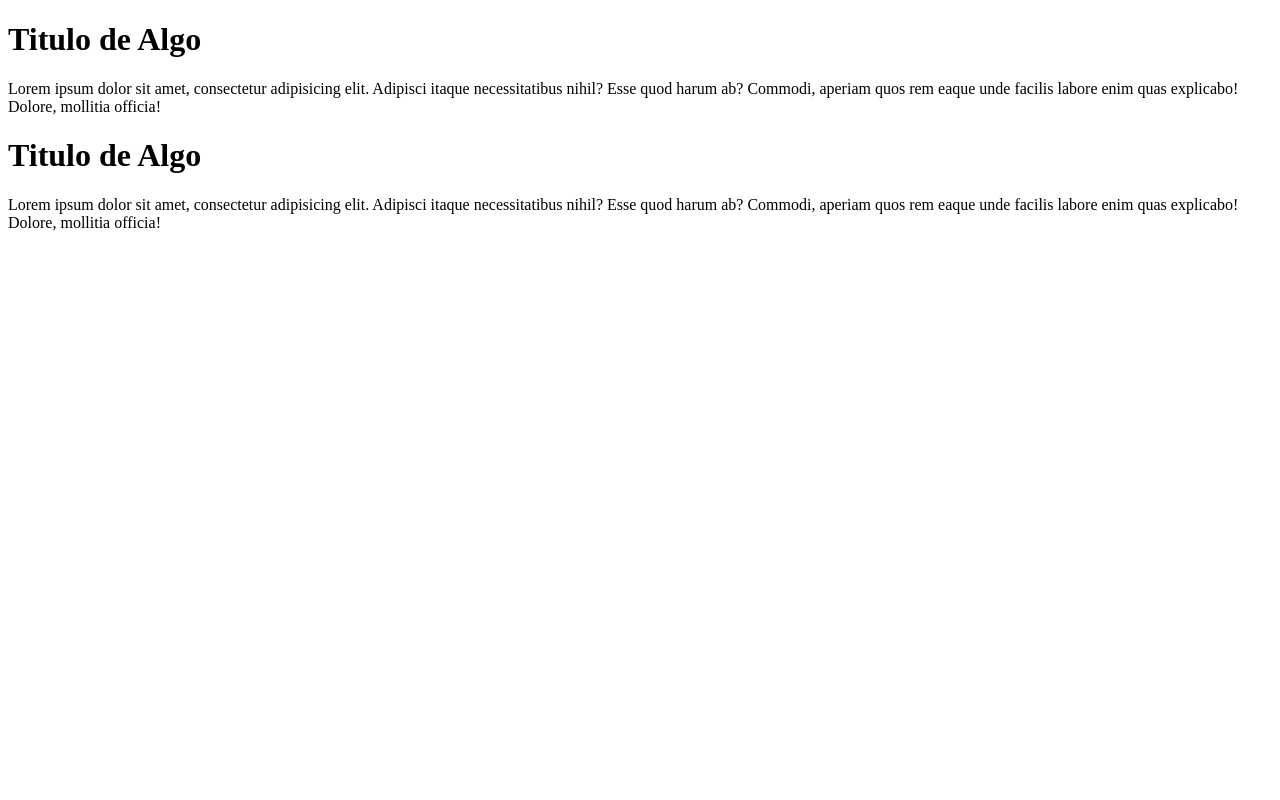
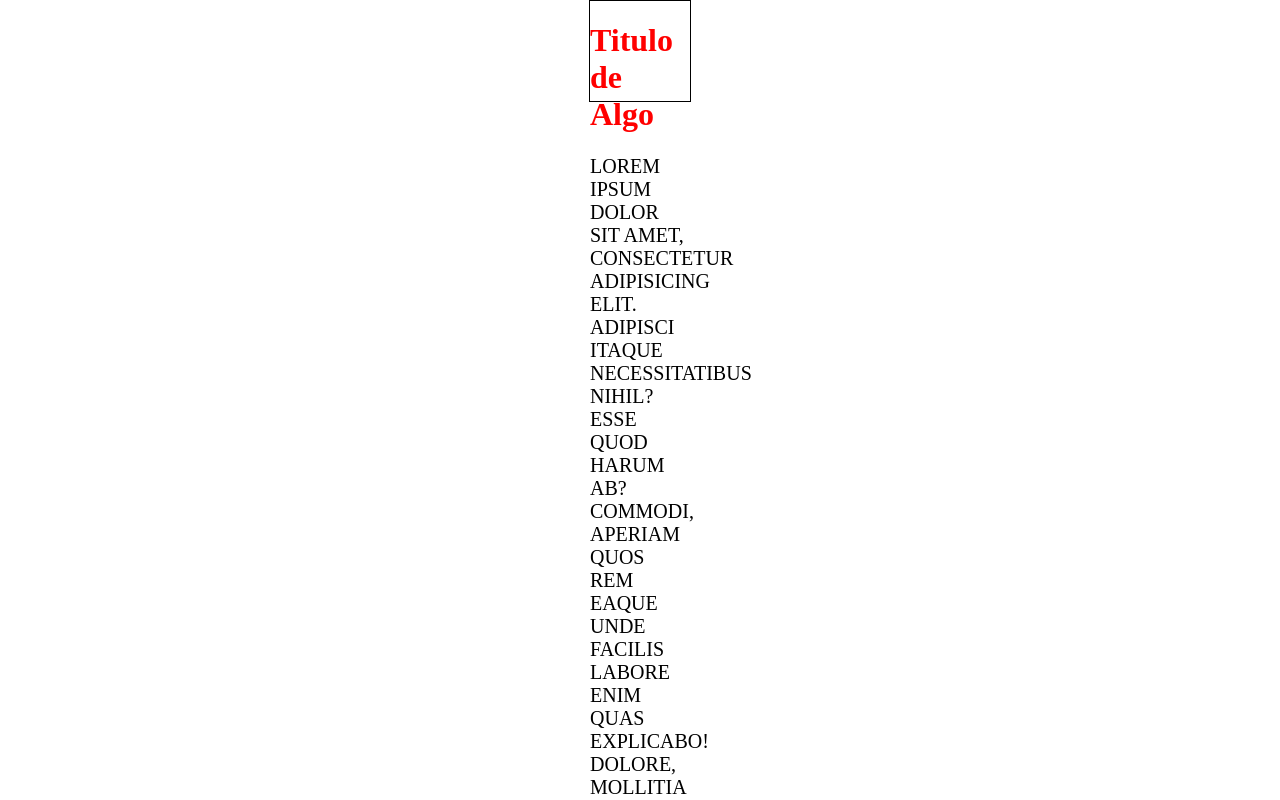
Before and after one commit to dheftyr/teste, a plain HTML site: page index.html in a window 1280 px wide. Shown: the top 800 px of the page. Drawn offline with Linux system fonts and the light colour scheme.

Commit message:
Fazendo a estilização do site

```diff
--- /dev/null
+++ b/assets/css/index.css
@@ -0,0 +1,20 @@
+body{
+    margin: 0px;
+    box-sizing: border-box;
+}
+
+div {
+    height: 100px;
+    width: 100px;
+    border: solid 1px black;
+    margin: auto;
+}
+
+div h1{
+    color: #ff0000;
+}
+
+div p{
+    font-size: 20px;
+    text-transform: uppercase;
+}
--- a/index.html
+++ b/index.html
@@ -6,6 +6,7 @@
     <meta http-equiv="X-UA-Compatible" content="IE=edge">
     <meta name="viewport" content="width=device-width, initial-scale=1.0">
     <title>Document</title>
+    <link rel="stylesheet" href="assets/css/index.css">
 </head>
 <body>
     <div>
```
